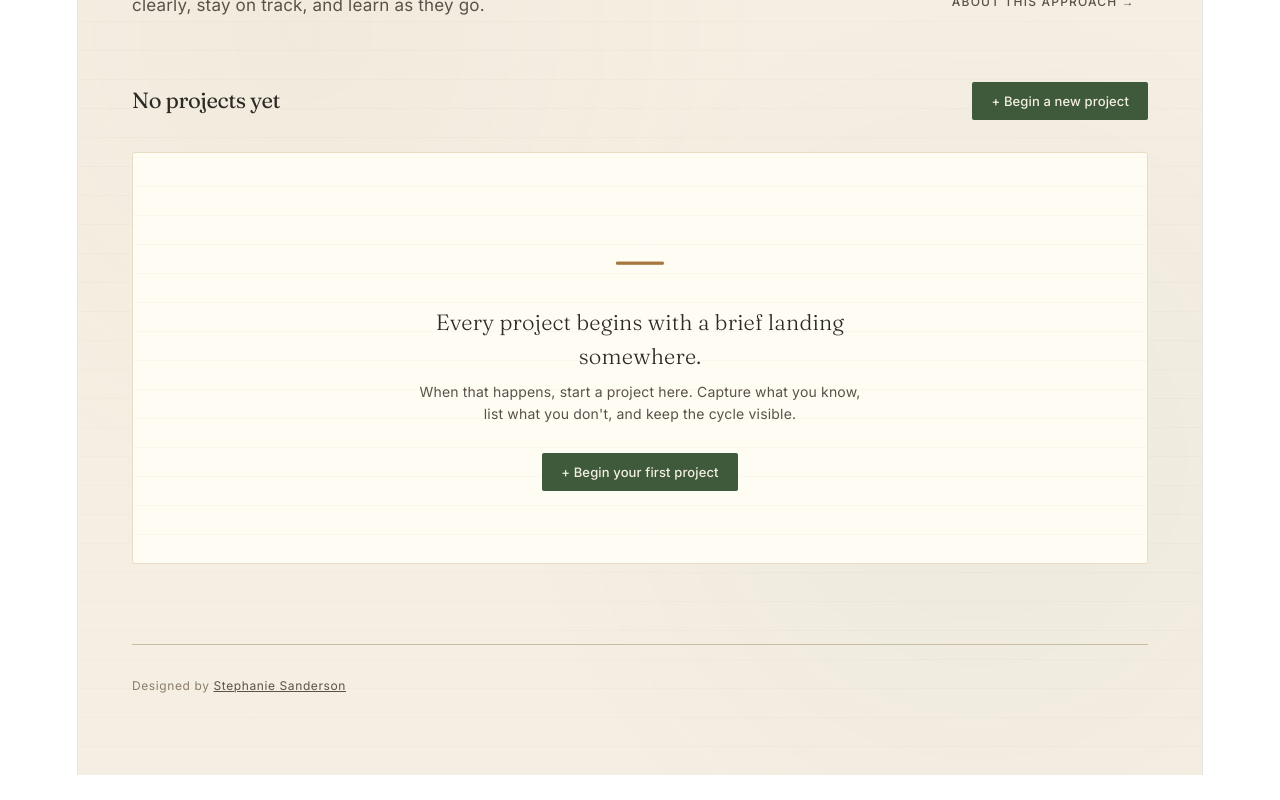
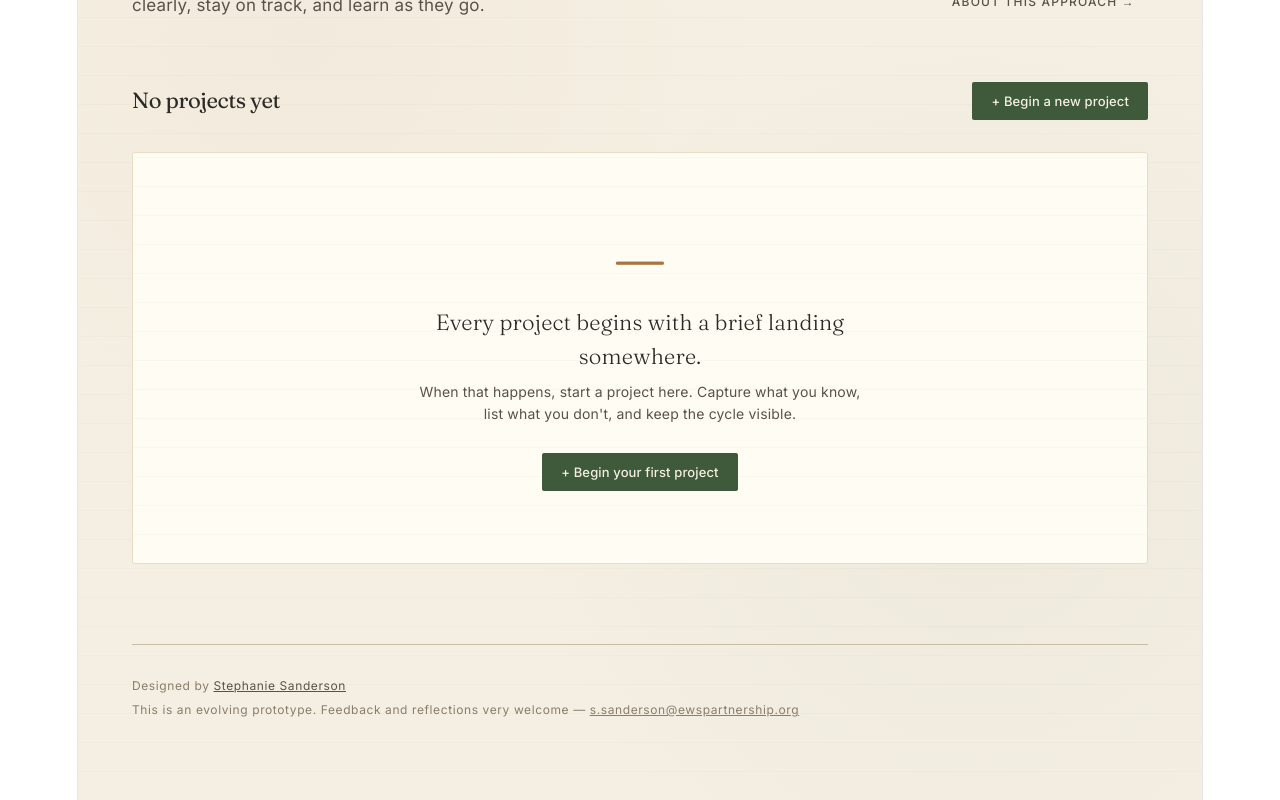
Before and after one commit to ewspartnership/project-workbook, a React (Vite) app: page / in a window 1280 px wide. Shown: the part 285-1085 px from the top of the page. Before the commit the page ends 1060 px from the top, so only its background shows below. Built offline with nearby package versions, Linux system fonts and the light colour scheme.

Commit message:
add feedback line to home page, enable Vercel analytics

```diff
--- a/package.json
+++ b/package.json
@@ -10,6 +10,7 @@
     "preview": "vite preview"
   },
   "dependencies": {
+    "@vercel/analytics": "^2.0.1",
     "react": "^19.2.6",
     "react-dom": "^19.2.6"
   },
--- a/src/App.jsx
+++ b/src/App.jsx
@@ -781,7 +781,10 @@ function Home({ projects, onOpen, onAdd, onDelete, onMethodology }) {
 
       {/* Footer note */}
       <div style={{ marginTop: 80, paddingTop: 32, borderTop: '1px solid #C9BCA5', display: 'flex', justifyContent: 'space-between', flexWrap: 'wrap', gap: 16, fontSize: 12, color: '#8A7D6A', letterSpacing: '0.05em' }}>
-        <span>Designed by <a href="https://www.linkedin.com/in/stephanie-sanderson-uk/" target="_blank" rel="noreferrer" style={{color:'#5A5249'}}>Stephanie Sanderson</a></span>
+        <div>
+          <span>Designed by <a href="https://www.linkedin.com/in/stephanie-sanderson-uk/" target="_blank" rel="noreferrer" style={{color:'#5A5249'}}>Stephanie Sanderson</a></span>
+          <div style={{fontSize: 12, color: '#8A7D6A', fontStyle: 'italic', marginTop: 6}}>This is an evolving prototype. Feedback and reflections very welcome — <a href="mailto:s.sanderson@ewspartnership.org" style={{color: '#8A7D6A'}}>s.sanderson@ewspartnership.org</a></div>
+        </div>
       </div>
     </div>
   );
--- a/src/main.jsx
+++ b/src/main.jsx
@@ -1,5 +1,6 @@
 import { StrictMode } from 'react'
 import { createRoot } from 'react-dom/client'
+import { Analytics } from '@vercel/analytics/react'
 import './storage-shim.js'
 import './index.css'
 import App from './App.jsx'
@@ -7,5 +8,6 @@ import App from './App.jsx'
 createRoot(document.getElementById('root')).render(
   <StrictMode>
     <App />
+    <Analytics />
   </StrictMode>,
 )
```
Also changed, not shown: 1 other file (tests, documents, lock files or other folders).
